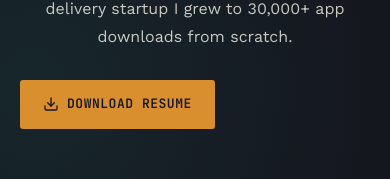
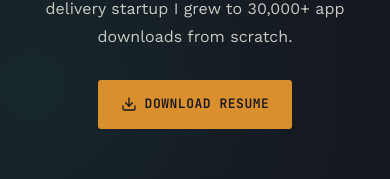
Before and after one commit to hamzakh1297/portfolio, a Next.js app: page / in a window 390 px wide. Shown: the part 644-823 px from the top of the page. Built offline with nearby package versions, Linux system fonts and the light colour scheme.

Commit message:
Center the button

```diff
--- a/components/Hero.module.css
+++ b/components/Hero.module.css
@@ -156,6 +156,9 @@
 }
 
 @media (max-width: 860px) {
+  .actions {
+    justify-content: center;
+  }
   .inner {
     grid-template-columns: 1fr;
     text-align: center;
```
